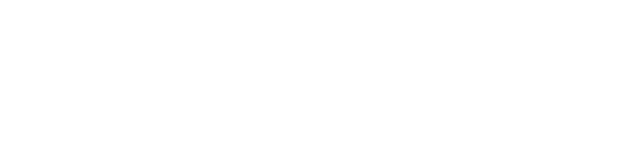
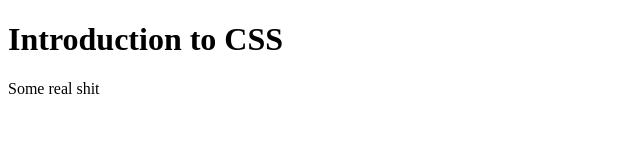
Before and after one commit to robcodonnell/intro-to-css, a plain HTML site: page index.html in a window 1280 px wide. Shown: the whole page, without its empty margins (0-640 px from the left). Drawn offline with Linux system fonts and the light colour scheme.

```diff
--- a/index.html
+++ b/index.html
@@ -6,7 +6,13 @@
     <!-- Used for metadata about this file; will not be rendered -->
   </head>
   <body>
+
   <!-- The body of the HTML document everything in here will be rendered -->
+
+  <h1>Introduction to CSS</h1>
+  <p>Some real shit</p>
+
+
   </body>
 
 
```
Also changed, not shown: css/index.css (added).
